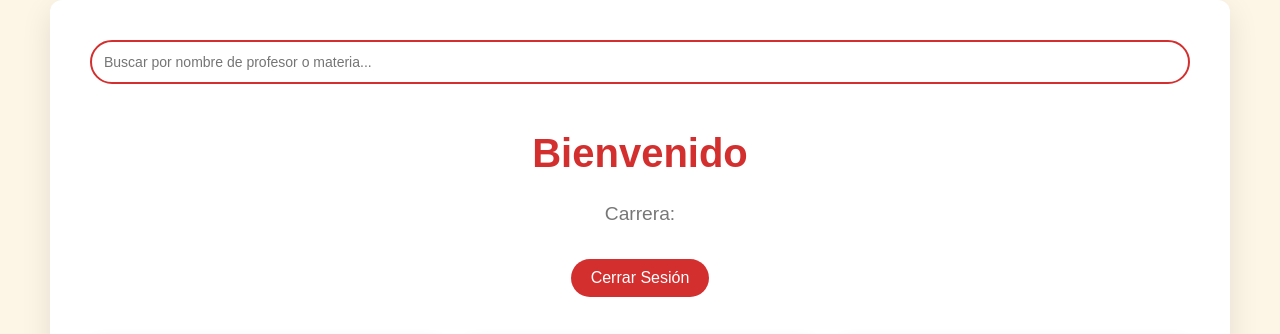
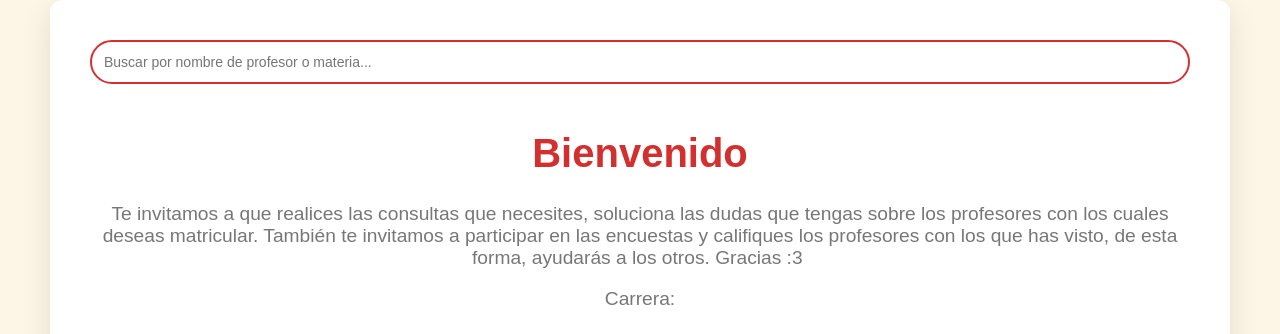
Before and after one commit to andresnico44/ProyectoWebFrontend, a plain HTML site: page principal/index.html in a window 1280 px wide. Shown: the top 334 px of the page. Drawn offline with Linux system fonts and the light colour scheme; a web font is replaced by a local one.

Commit message:
Adición de la descripción de la página

```diff
--- a/principal/index.html
+++ b/principal/index.html
@@ -14,6 +14,9 @@
         <header>
             <input type="text" id="searchBar" placeholder="Buscar por nombre de profesor o materia...">
             <h1>Bienvenido</h1>
+            <p>Te invitamos a que realices las consultas que necesites, soluciona las dudas que tengas sobre los profesores con los cuales deseas matricular. También te invitamos a participar en las encuestas y califiques los profesores con los que has visto, de
+            esta forma, ayudarás a los otros. Gracias :3
+            </p>
             <p>Carrera: </p>
             <button class="btn-cerrar-sesion" onclick="cerrarSesion()">Cerrar Sesión</button>
         </header>
```
